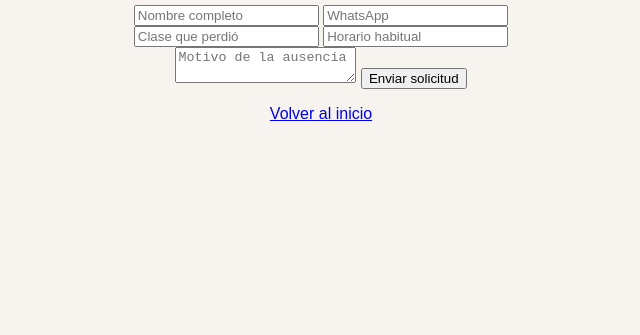
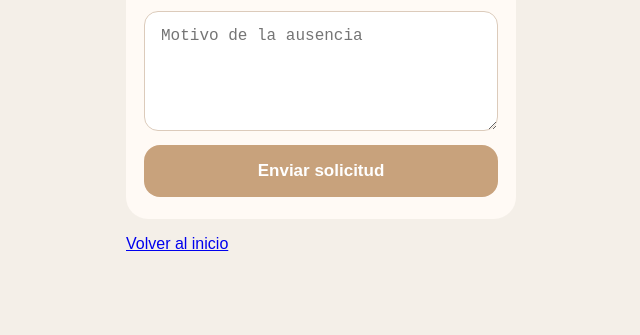
Before and after one commit to marieladalinger1978-tech/delbarro-ap, a plain HTML site: page recupero.html in a window 1280 px wide. Shown: the part 355-690 px from the top of the page, without its empty margins (319-959 px from the left). Drawn offline with Linux system fonts and the light colour scheme.

Commit message:
Update estilos.css

```diff
--- a/estilos.css
+++ b/estilos.css
@@ -1,38 +1,87 @@
+* {
+  box-sizing: border-box;
+}
+
 body {
   margin: 0;
   font-family: Arial, sans-serif;
-background-color: #f7f3ef;
+  background: #f4efe8;
   color: #4b3a2f;
 }
 
 .contenedor {
-max-width: 480px;
-margin: auto;
-padding: 30px 20px;
+  max-width: 430px;
+  margin: 0 auto;
+  padding: 32px 20px 40px;
+}
+
+h1, h2 {
   text-align: center;
+  margin-top: 0;
+  margin-bottom: 12px;
+  color: #4a3528;
 }
 
 h1 {
-margin-bottom: 10px;
+  font-size: 34px;
+}
+
+h2 {
+  font-size: 28px;
 }
 
 .subtitulo {
-margin-bottom: 30px;
-font-size: 18px;
+  text-align: center;
+  margin-bottom: 28px;
+  font-size: 17px;
+  color: #7a6557;
 }
 
 .menu {
   display: flex;
   flex-direction: column;
   gap: 14px;
+  margin-top: 28px;
 }
 
-.boton {
+.boton,
+.boton-form {
   display: block;
-background-color: #c8a27c;
+  width: 100%;
+  background: #c8a27c;
   color: white;
   text-decoration: none;
-padding: 16px;
-border-radius: 12px;
-font-size: 18px;
+  text-align: center;
+  padding: 16px 18px;
+  border: none;
+  border-radius: 16px;
+  font-size: 17px;
+  font-weight: 600;
+  cursor: pointer;
 }
+
+.formulario {
+  display: flex;
+  flex-direction: column;
+  gap: 14px;
+  margin-top: 24px;
+  background: #fffaf5;
+  padding: 22px 18px;
+  border-radius: 22px;
+}
+
+.formulario input,
+.formulario select,
+.formulario textarea {
+  width: 100%;
+  padding: 15px 16px;
+  font-size: 16px;
+  border: 1px solid #dccbbb;
+  border-radius: 14px;
+  background: white;
+  color: #4b3a2f;
+}
+
+.formulario textarea {
+  min-height: 120px;
+}
```
Lines whose indentation alone changed are shown as unchanged.
